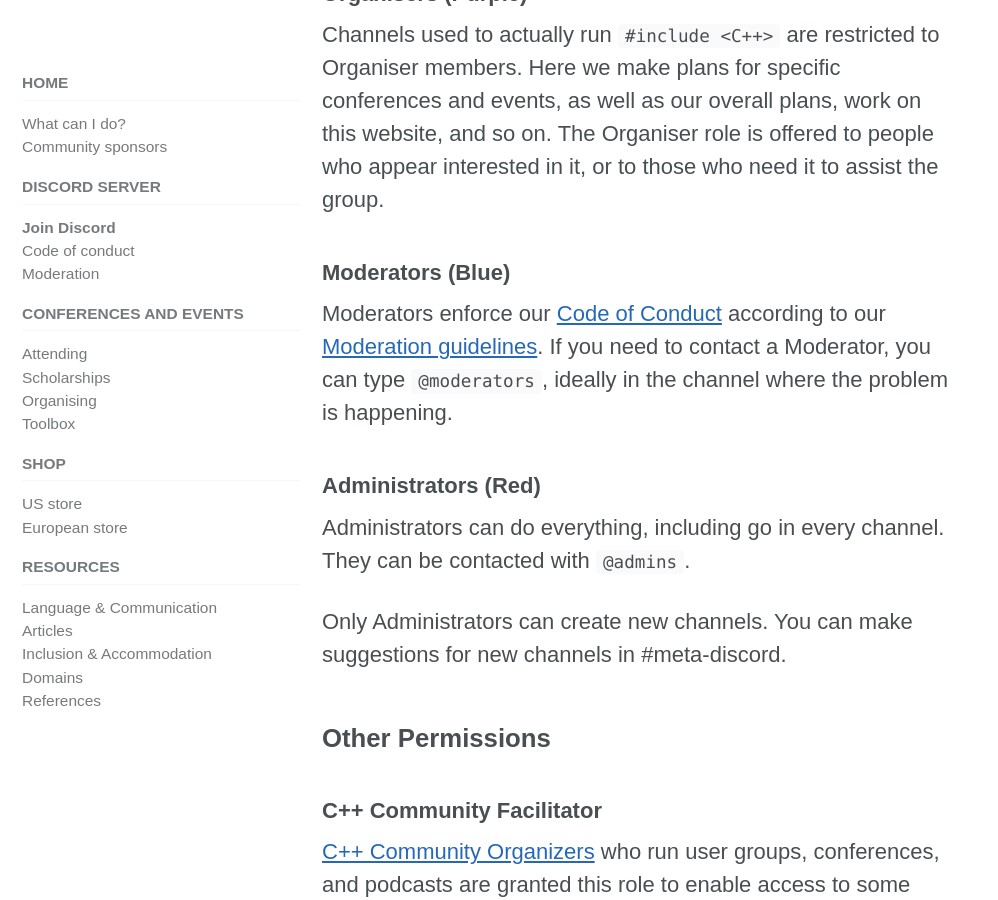
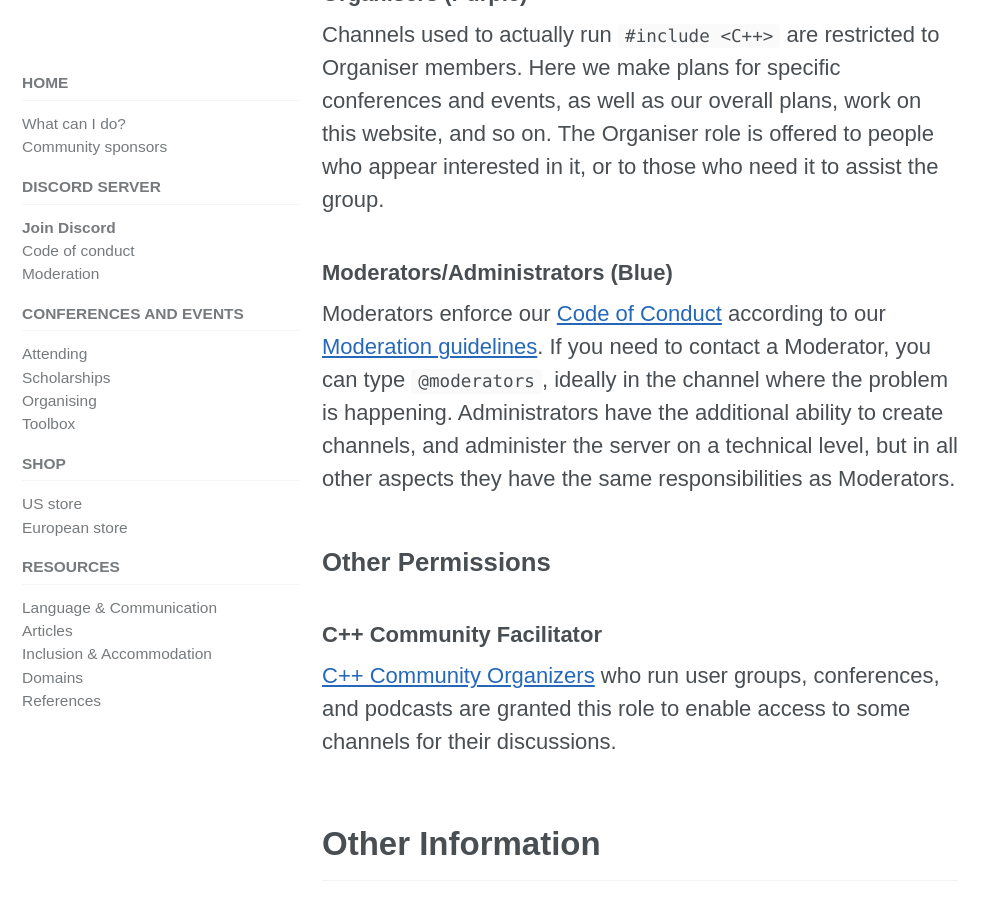
Before and after one commit to include-cpp/include-cpp.github.io, a Jekyll site: the page built from discord/index.md, in a window 1280 px wide and 900 px high, scrolled down 10703 px. Shown: the whole window, without its empty margins (0-998 px from the left). Built offline with Jekyll 4.4.1, drawn with Linux system fonts in a browser that asks for light colours; cached includes are drawn as plain includes; nearby versions of some CDN libraries; some of the changed text lies outside the part shown.

Commit message:
Update role descriptions to combine admins/moderators

```diff
--- a/discord/index.md
+++ b/discord/index.md
@@ -168,15 +168,9 @@ If you are interested in being a volunteer, please introduce yourself in [\#volu
 
 Channels used to actually run `#include <C++>` are restricted to Organiser members. Here we make plans for specific conferences and events, as well as our overall plans, work on this website, and so on. The Organiser role is offered to people who appear interested in it, or to those who need it to assist the group.
 
-#### Moderators (Blue)
+#### Moderators/Administrators (Blue)
 
-Moderators enforce our [Code of Conduct](/code-of-conduct/) according to our [Moderation guidelines](/moderation/). If you need to contact a Moderator, you can type `@moderators`, ideally in the channel where the problem is happening.
-
-#### Administrators (Red)
-
-Administrators can do everything, including go in every channel. They can be contacted with `@admins`.
-
-Only Administrators can create new channels. You can make suggestions for new channels in #meta-discord.
+Moderators enforce our [Code of Conduct](/code-of-conduct/) according to our [Moderation guidelines](/moderation/). If you need to contact a Moderator, you can type `@moderators`, ideally in the channel where the problem is happening. Administrators have the additional ability to create channels, and administer the server on a technical level, but in all other aspects they have the same responsibilities as Moderators.
 
 ### Other Permissions
 
```
